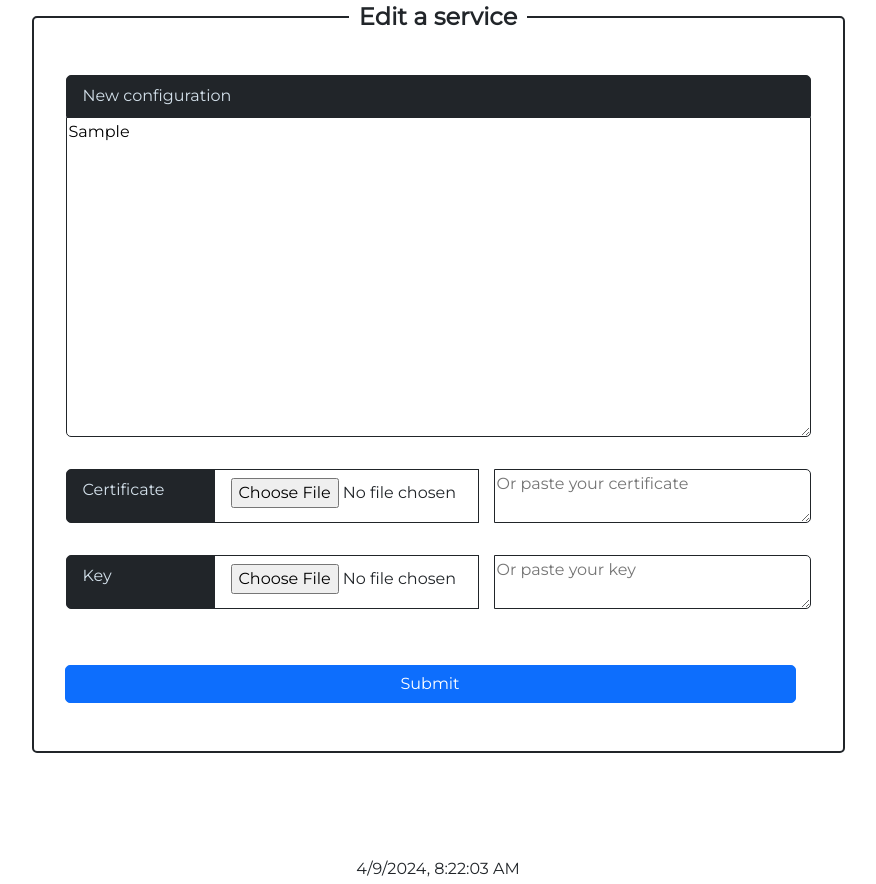
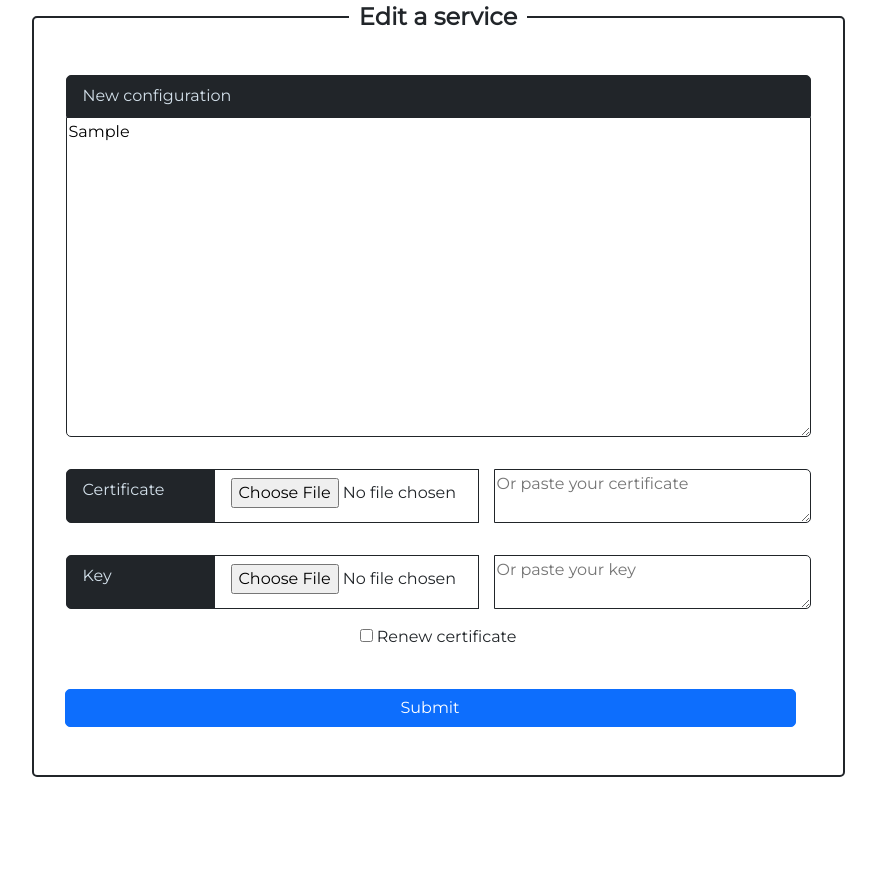
Before and after one commit to Isnubi/Reverse-Proxy-Manager, a Flask app: template docker/web-manager/templates/manage.html in a window 1280 px wide. Shown: the part 944-1828 px from the top of the page, without its empty margins (202-1078 px from the left). Run offline with Flask 3, Linux system fonts and the light colour scheme; the template is opened without the code that fills it: most values are stand-ins (such as "Sample title", 1, 10 or a date in 2020); some libraries are stand-ins or nearby versions.

Commit message:
Add a renew certificate button

```diff
--- a/docker/web-manager/blueprints/manager.py
+++ b/docker/web-manager/blueprints/manager.py
@@ -251,6 +251,9 @@ def manage() -> str | flask.Response:
             cert_path, key_path = handler.handle_cert_key_upload(conf_name, request)
             handler.edit_conf(conf_name, new_conf, cert_path, key_path)
 
+            if 'renew' in request.form:
+                handler.generate_ssl(conf_name)
+
             return render_template('manage.html', conf_list=conf_list)
 
         action = request.form['action']
--- a/docker/web-manager/static/css/main.css
+++ b/docker/web-manager/static/css/main.css
@@ -53,3 +53,7 @@ footer a {
 .fill {
     flex: 1;
 }
+
+.text-main {
+    color: var(--text-color);
+}
--- a/docker/web-manager/templates/manage.html
+++ b/docker/web-manager/templates/manage.html
@@ -77,6 +77,11 @@
                         <textarea id="key_text" name="key_text" placeholder="Or paste your key"></textarea>
                     </div>
 
+                    <div class="text-main">
+                        <input type="checkbox" id="renew" name="renew" value="renew">
+                        <label for="renew">Renew certificate</label>
+                    </div>
+
                     <div class="input-group">
                         <input type="hidden" name="conf_name" value="{{ conf_name }}"><br>
                         <button type="submit" class="btn btn-primary mb-3">Submit</button>
```
